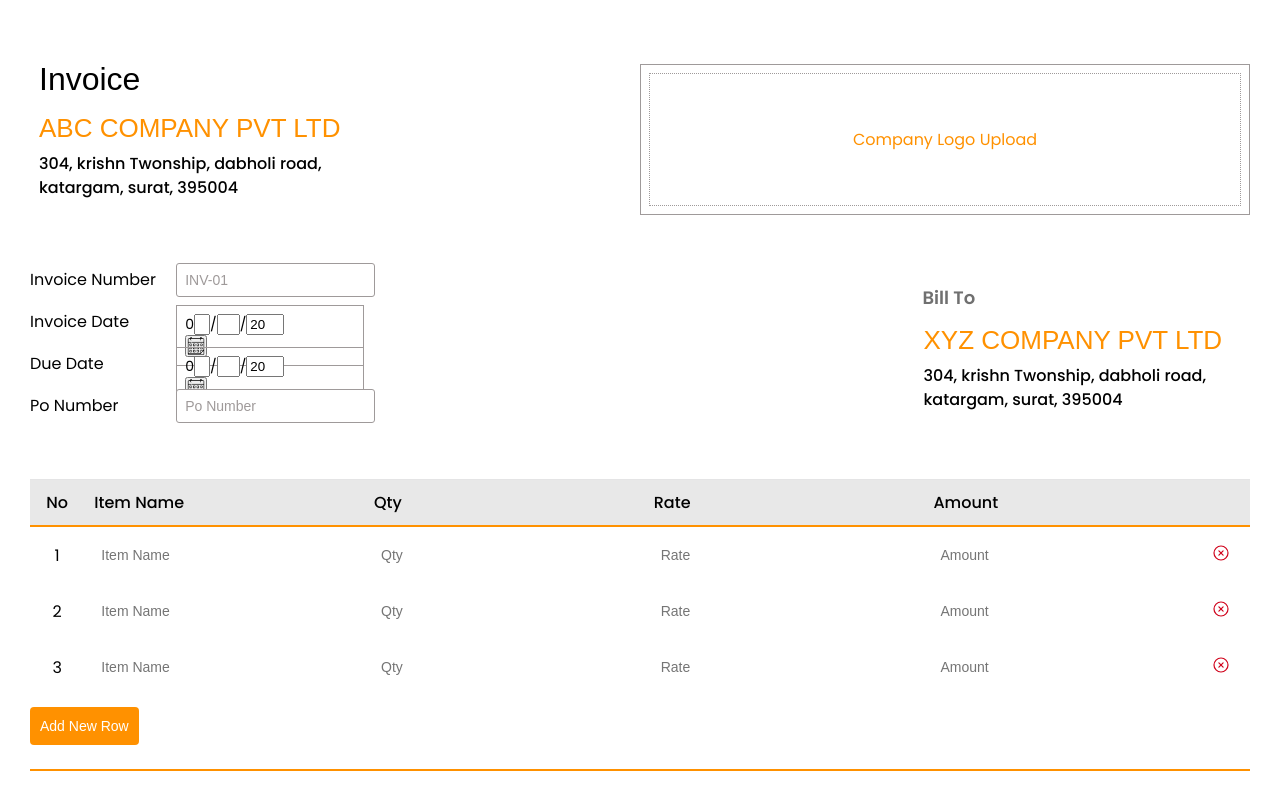
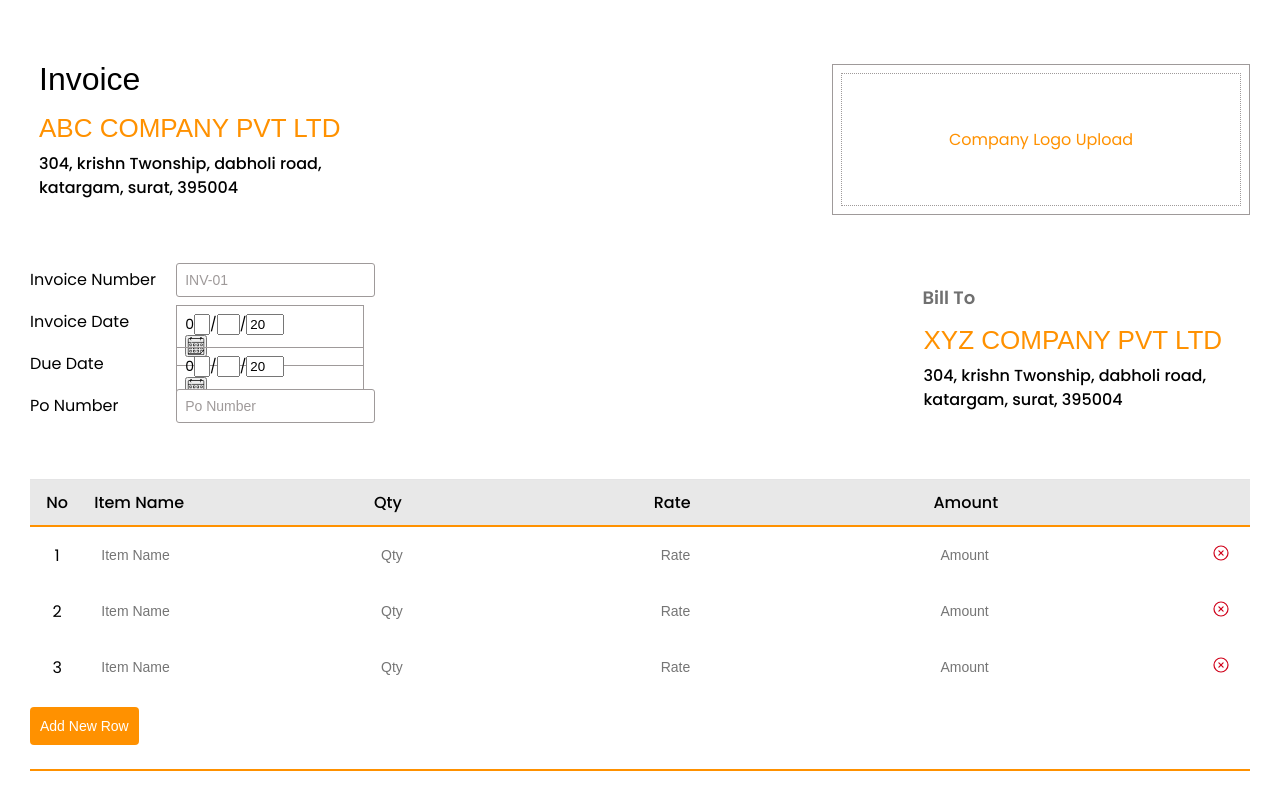
Before and after one commit to pritesh511/invoice-generator, a React (Create React App) app in the folder client/: page / in a window 1280 px wide. Shown: the top 800 px of the page. Built offline with nearby package versions, Linux system fonts and the light colour scheme.

Commit message:
width change add logo

```diff
--- a/client/src/components/invoice-form/invoice-form.js
+++ b/client/src/components/invoice-form/invoice-form.js
@@ -416,6 +416,7 @@ const InvoiceForm = () => {
                           <Td>
                             <img
                               src={closeIcon}
+                              style={{ cursor: "pointer" }}
                               onClick={() => {
                                 removeRow(index);
                               }}
--- a/client/src/components/invoice-form/styles.js
+++ b/client/src/components/invoice-form/styles.js
@@ -47,7 +47,7 @@ const InvoiceTopLeft = styled.div`
   }
 `;
 const AddLogo = styled.div`
-  /* width: 267px; */
+  max-width: 400px;
   height: 133px;
   background-color: #ffffff;
   border: 1px solid #9f9a9a;
```
